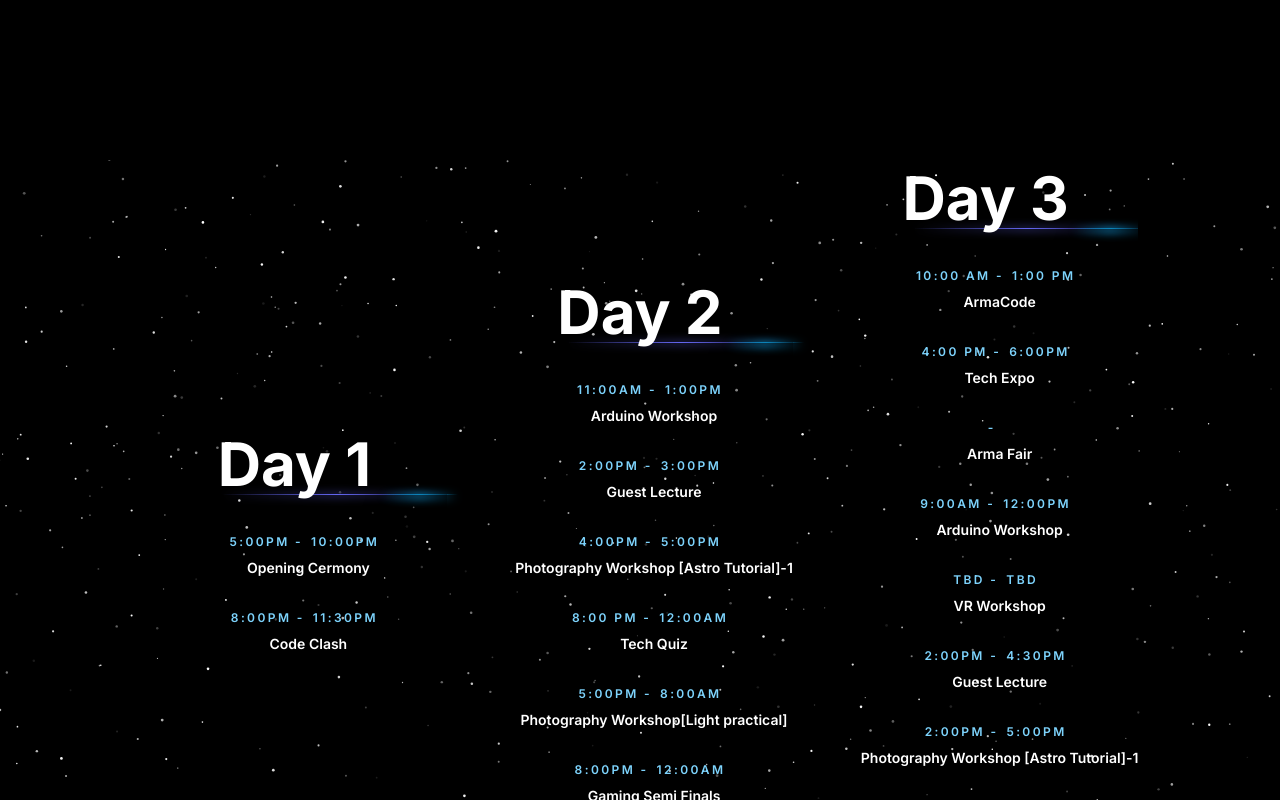
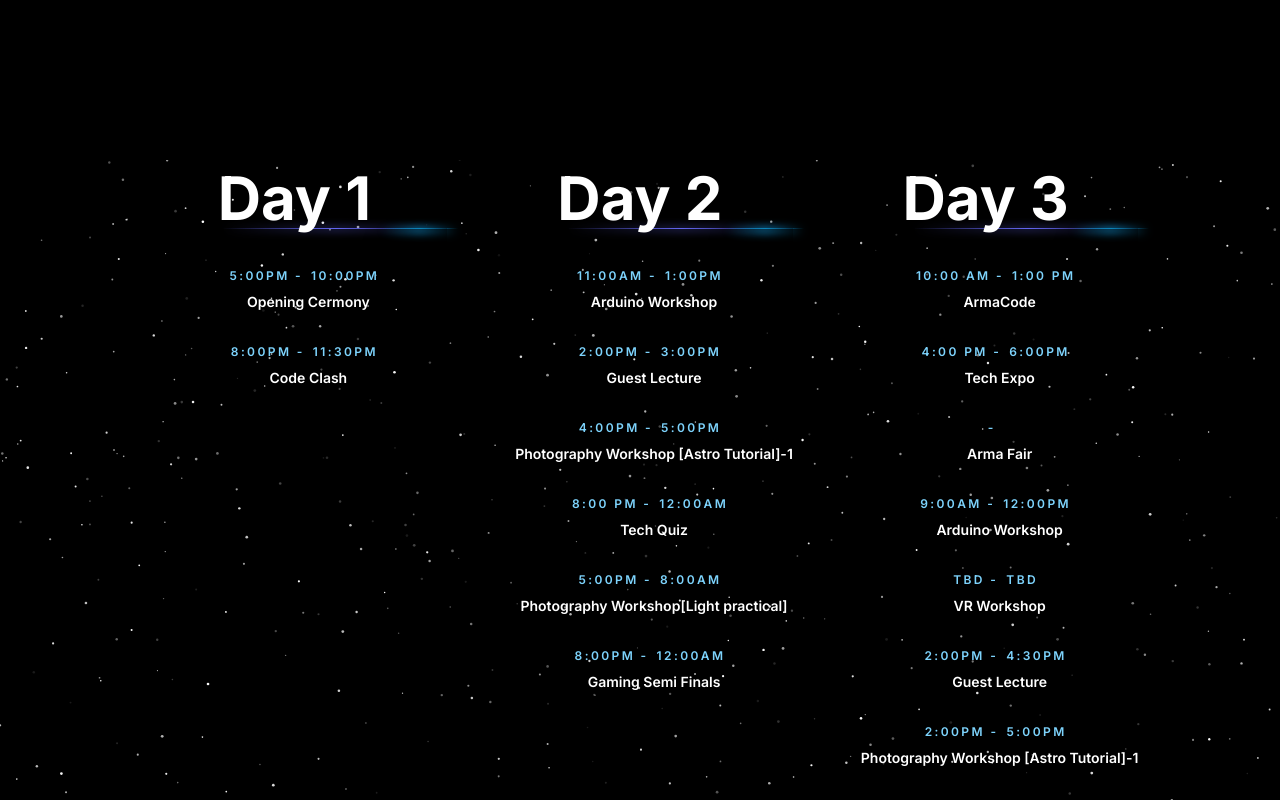
Before and after one commit to Ayushman-Saha/arma-next-24, a Next.js app: page /schedule in a window 1280 px wide. Shown: the top 800 px of the page. Built offline with nearby package versions, Linux system fonts and the light colour scheme.

Commit message:
changed layout of schedule page

```diff
--- a/src/app/schedule/page.tsx
+++ b/src/app/schedule/page.tsx
@@ -17,7 +17,7 @@ const SchedulePage = () => {
 
   return (
 
-<div className="h-screen relative -z-10  w-full bg-black flex flex-col items-center justify-center overflow-y-auto rounded-md mt-[10rem]">
+<div className="h-full relative -z-10  w-full bg-black flex flex-col items-center justify-center overflow-visible rounded-md mt-[10rem]">
 <div className="w-full absolute inset-0 h-full">
   <SparklesCore
     id="tsparticlesfullpage"
@@ -30,7 +30,7 @@ const SchedulePage = () => {
   />
 </div>
 
-<div className="h-full w-full bg-black flex flex-col items-center justify-center overflow-y-auto rounded-md">
+<div className="h-full w-full bg-black flex flex-col items-center justify-center overflow-visible rounded-md">
 
 <EventSchedule events={data} />
 
--- a/src/components/events/EventSchedule.tsx
+++ b/src/components/events/EventSchedule.tsx
@@ -38,7 +38,7 @@ description?: string;
 const ListItem = ({ event }:{event:Event}) => {
     return (
       <li
-        className={`group relative flex flex-col pb-8 pl-7 last:pb-0 overflow-auto`} >
+        className={`group relative flex flex-col pb-8 pl-7 last:pb-0 overflow-visible`} >
 
 
         <h3 className="mt-2 text-sm font-semibold text-white">{event.title}</h3>
@@ -55,7 +55,7 @@ const ListItem = ({ event }:{event:Event}) => {
     return (
 
     <>
-    <h1 className="md:text-4xl text-2xl lg:text-6xl font-bold  text-center text-white relative z-20 overflow-visible w-full align-top">
+    <h1 className="md:text-4xl text-2xl lg:text-6xl font-bold text-center align-top text-white relative z-20 overflow-visible w-full align-top">
   {card.day}
      </h1>
      <div className="h-10 relative  justify-center ">
@@ -85,7 +85,7 @@ const ListItem = ({ event }:{event:Event}) => {
   const EventSchedule = ({ events }: {events: any}) => {
     return (
 
-       <div  className='mx-5  grid grid-cols-1 md:grid-cols-2 lg:grid-cols-3 gap-x-10 items-center  overflow-y-auto z-50 justify-center h-full'>
+       <div  className='mx-5  grid grid-cols-1 md:grid-cols-2 lg:grid-cols-3 gap-x-10  overflow-visible z-50 justify-center h-full'>
        {events.map((item:any,index:number)=>(
 
             <div key={index} className="mt-2">
```
